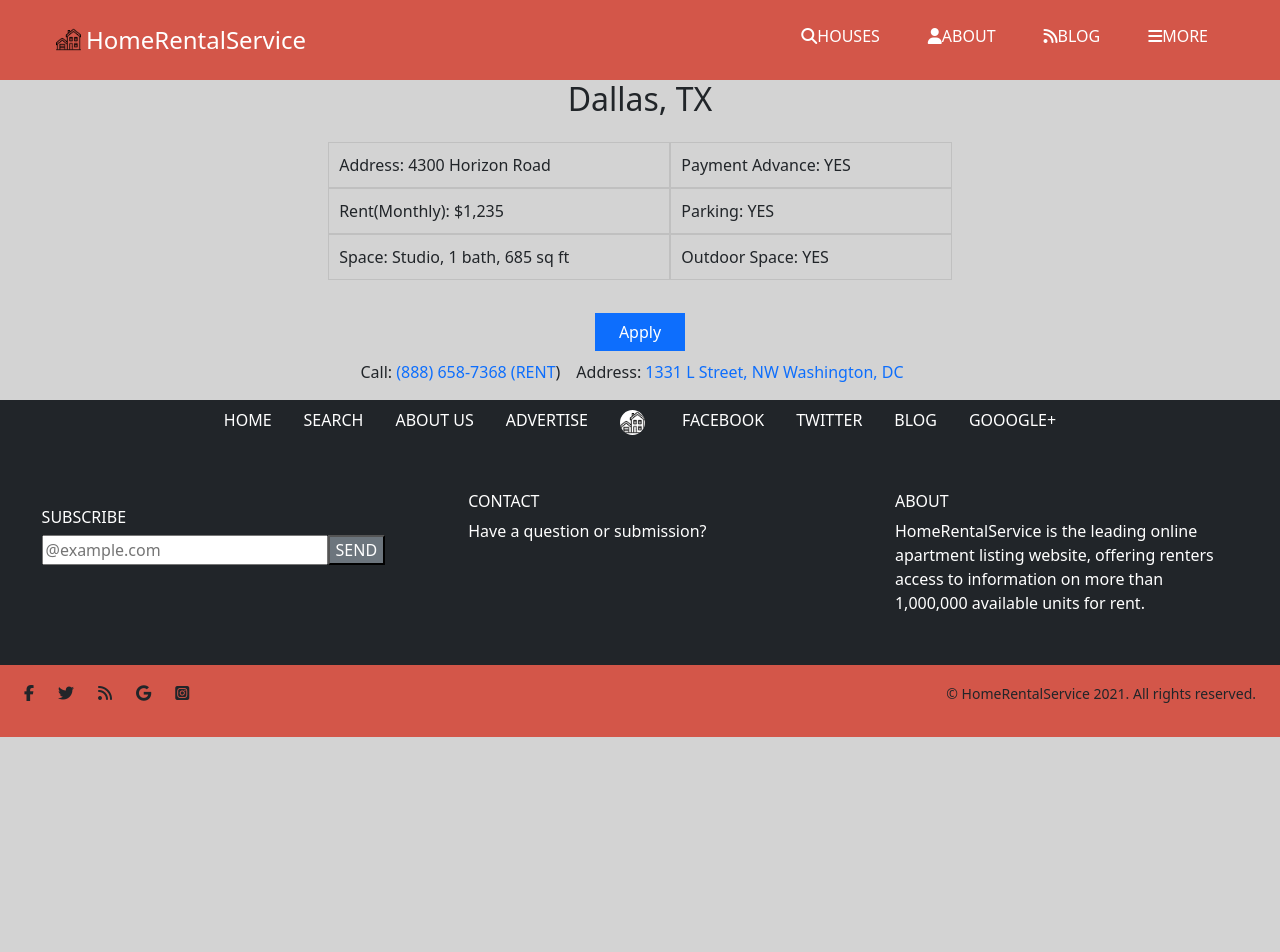
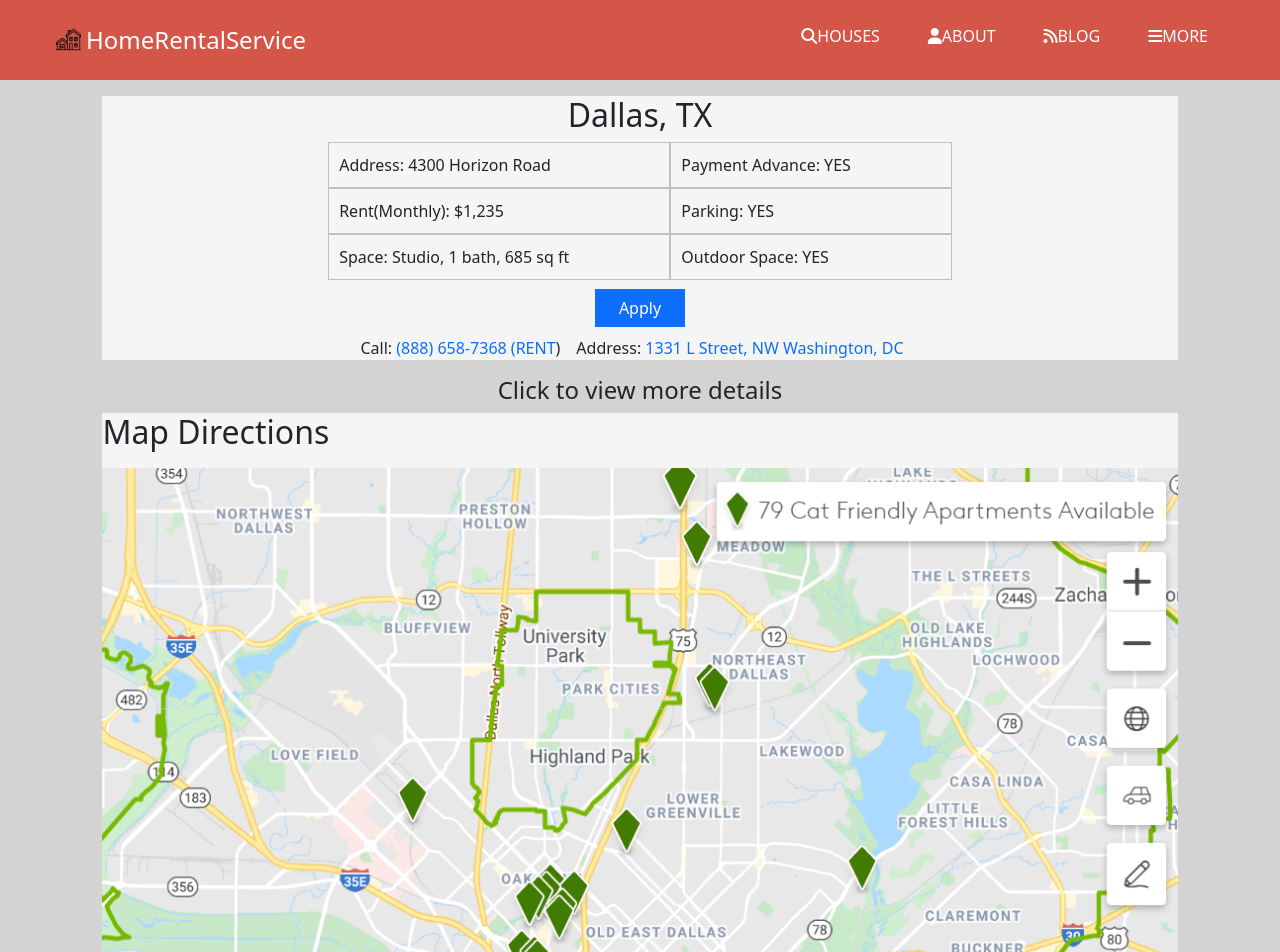
Before and after one commit to mahbubul14/house_rent, a website: page details.html in a window 1280 px wide. Shown: the top 952 px of the page. Before the commit the page ends 800 px from the top, so only its background shows below. Drawn offline with nearby package versions, Linux system fonts and the light colour scheme.

```diff
--- a/details.html
+++ b/details.html
@@ -17,7 +17,7 @@
       <nav class="nav-top bg-red p-2 pt-3 d-md-flex align-items-center">
         <div class="d-flex justify-content-center ps-md-5">
             <a href="#"><img class="logo" src="./images/favicon.png" alt=""></a>
-            <h4 class="text-white">HomeRentalService</h4>
+            <h1 class="fs-4"><a class="text-decoration-none text-white" href="./index.html">HomeRentalService</a></h1>
         </div>
         <div>
           <ul class="nav-link d-flex justify-content-center list-unstyled">
@@ -39,9 +39,9 @@
     </header>
     <main>
       <section>
-        <div>
-          <h2 class="t-h-text">Dallas, TX</h2>
-          <div class="details-table m-sm-4">
+        <div class="table-box">
+          <h2 class="t-h-text mt-3">Dallas, TX</h2>
+          <div class="details-table">
             <div class="table-column">
               <ul class="list-unstyled">
                 <li class="row-line">Address: 4300 Horizon Road</li>
@@ -65,6 +65,13 @@
               <li> </li>
             </ul>
           </div>
+        </div>
+      </section>
+      <h4 class="text-center"><a class="text-decoration-none text-dark" href="#">Click to view more details</a></h4>
+      <section>
+        <div class="map">
+          <h2 class="mb-3">Map Directions</h2>
+          <img class="map-img" src="./images/map.PNG" alt="">
         </div>
       </section>
     </main>
--- a/style.css
+++ b/style.css
@@ -77,6 +77,24 @@
 
 .card {
   width: 95%;
+}
+
+/* ......details page css..... */
+
+.table-box {
+  background-color: whitesmoke;
+  margin-left: 8%;
+  margin-right: 8%;
+}
+
+.map {
+  background-color: whitesmoke;
+  margin-left: 8%;
+  margin-right: 8%;
+}
+
+.map-img {
+  width: 100%;
 }
 
 /* ...............media query section.............. */
@@ -167,7 +185,7 @@
     margin-left: 800px;
   }
 
-  /* ........result page style....... */
+  /* ........t-result page style....... */
 
   .select-box select {
     flex: 1;
@@ -181,7 +199,7 @@
     margin: 2px;
   }
 
-  /* ........details page style....... */
+  /* ........t-details page style....... */
 
   .details-table {
     display: flex;
@@ -223,7 +241,7 @@
     margin: 2%;
   }
 
-  /* ......result page style..... */
+  /* ......d-result page style..... */
 
   .select-box select {
     flex: 1;
@@ -237,7 +255,7 @@
     margin: 2px;
   }
 
-  /* ......details page style..... */
+  /* ......d-details page style..... */
 
   .details-table {
     display: flex;
```
Also changed, not shown: index.html (+1 -1 lines), results.html (+1 -1 lines).
